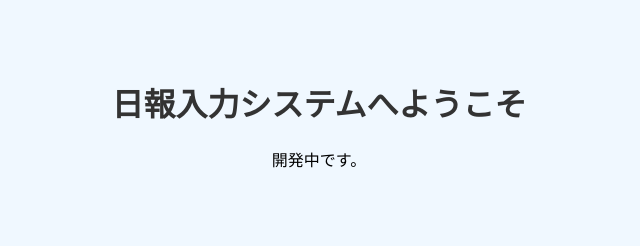
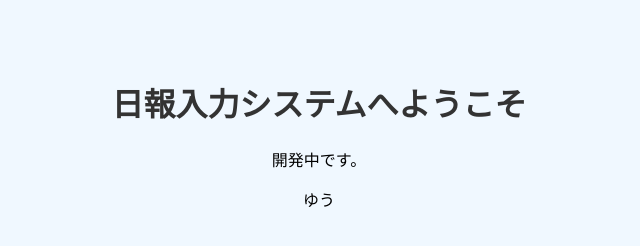
Before and after one commit to my-name-is-yu/nippokun, a website: page index.html in a window 1280 px wide. Shown: the full height of the page, 321-961 px from the left. Drawn offline with Linux system fonts and the light colour scheme.

Commit message:
ゆう、と表示されるように

```diff
--- a/index.html
+++ b/index.html
@@ -10,6 +10,7 @@
 
   <h1>日報入力システムへようこそ</h1>
   <p>開発中です。</p>
+  <p>ゆう</p>
 
   <script src="script.js"></script>
 </body>
```
